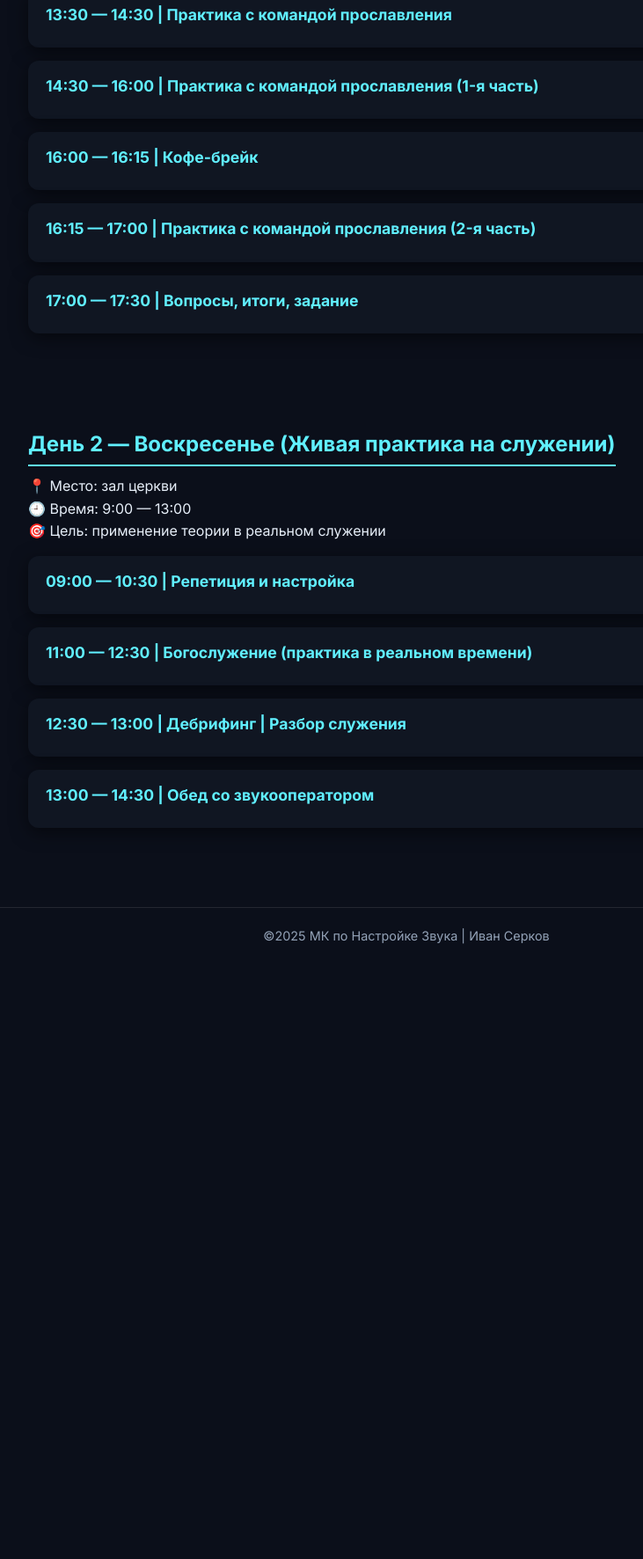
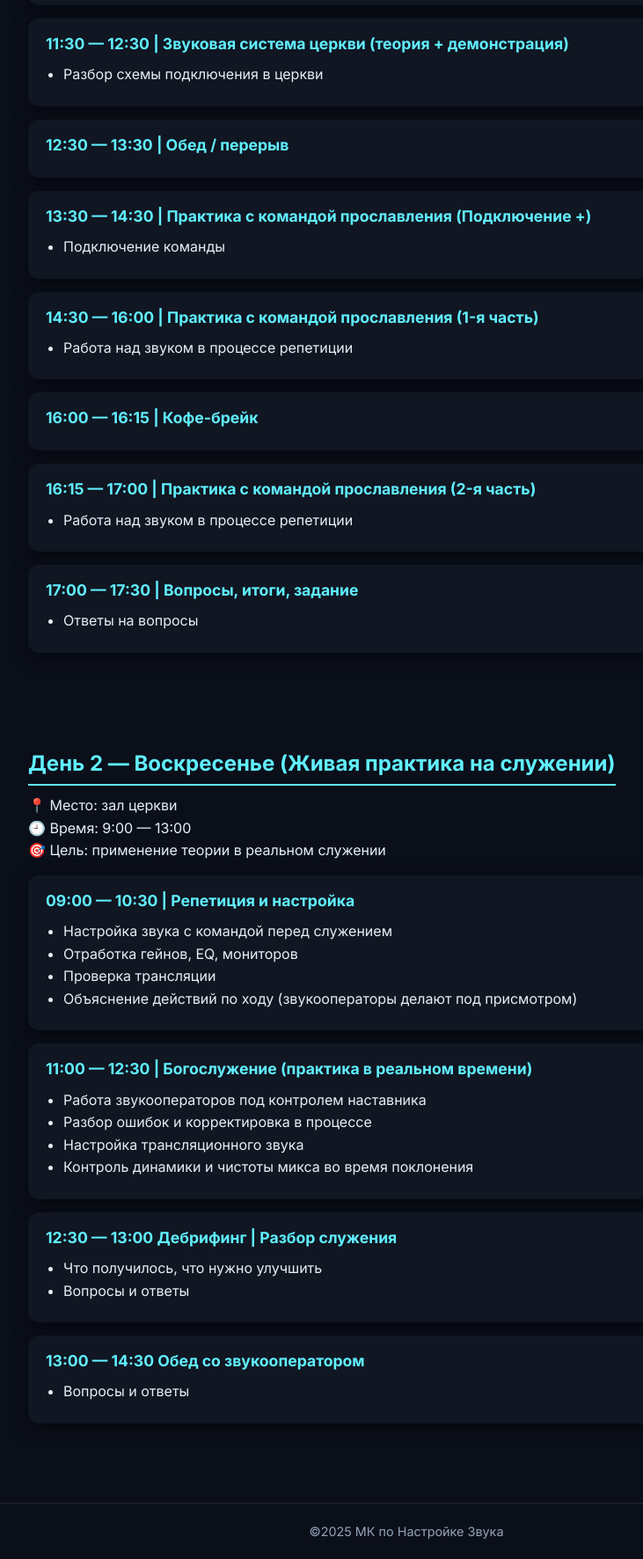
Before and after one commit to church-vn/mk_sound_check, a plain HTML site: page short.html in a window 1280 px wide. Shown: the part 915-2687 px from the top of the page at 88% size, without its empty margins (178-909 px from the left). Before the commit the page ends 2010 px from the top, so only its background shows below. Drawn offline with Linux system fonts and the light colour scheme.

Commit message:
dwonload_18_11_2025_5

```diff
--- a/short.html
+++ b/short.html
@@ -3,15 +3,17 @@
 <head>
 <meta charset="UTF-8">
 <meta name="viewport" content="width=device-width, initial-scale=1.0">
-<meta name="description" content="Программа мастер-класса по настройке звука в церкви: теория, практика с группой прославления, работа с микшерным пультом и трансляцией">
+<meta name="description" content="Программа мастер-класса по настройке звука в церкви: теория, практика с командой прославления, работа с микшерным пультом и трансляцией">
 <meta name="keywords" content="звук, мастер-класс, MixStation, Midas MR18, церковь, звукорежиссура, обучение, микшер, аудио">
 <meta name="author" content="Церковная школа звука">
 <title>МК по Настройке Звука</title>
 <link rel="icon" href="img/midas.jpg" type="image/jpeg">
 
+
+<!-- Open Graph / Social preview -->
 <meta property="og:type" content="website">
 <meta property="og:title" content="МК по Настройке Звука">
-<meta property="og:description" content="Программа мастер-класса по настройке звука в церкви: теория, практика с группой прославления, работа с микшерным пультом и трансляцией">
+<meta property="og:description" content="Программа мастер-класса по настройке звука в церкви: теория, практика с командой прославления, работа с микшерным пультом и трансляцией">
 <meta property="og:image" content="https://church-vn.github.io/mk_sound_check/img/midas.jpg">
 <meta property="og:url" content="https://church-vn.github.io/mk_sound_check/">
 <meta property="og:site_name" content="Церковная школа звука">
@@ -104,6 +106,11 @@
         color: var(--muted);
         margin-right: 5px;
     }
+    ul {
+        padding-left: 20px;
+        margin: 8px 0;
+        color: var(--text);
+    }
     footer {
         text-align: center;
         padding: 20px;
@@ -135,48 +142,46 @@
 
 <div class="container">
 
+
 <div class="day">
 <h2>День 1 — Суббота (Теория + Практика)</h2>
-<p>📍 Место: зал церкви<br>🕘 Время: 10:00 — 17:30<br>🎯 Цель: дать базу по теории звука, структуре системы и научить основополагающим навыкам настройки звука вживую. Дать рекомендации по настройке интерфейса App MixStation. Рассмотреть аспект работы в команде.</p>
-
+<p>📍 Место: зал церкви<br>🕘 Время: 10:00 — 17:30<br>🎯 Цель: дать базу по теории звука, структуре системы и научить основополагающим навыкам настройки звука вживую. Дать рекомендации по настройке интерфейса App MixStation. Рассмотреть аспект работы в команде (звукооператор - команда - пастор - другие звукооператоры).</p>
 <div class="session">
 <h3>10:00 — 10:30 | Введение</h3>
+<ul><li>Приветствие, представление ведущего МК.</li><li>Звукорежиссёр в служении</li><li>Принципы командной работы. Взаимодействие звукооператоров в команде, с командой, со спикерами</li><li>Существует ли профессиональная деформация у звукооператоров в контексте поклонения?</li></ul>
 </div>
-
 <div class="session">
 <h3>10:30 — 11:20 | Основы звука, теория</h3>
+<ul><li>Физика звука, частотные конфликты, частота, громкость, динамический диапазон, звуковое давление, какой уровень громкости является идеальным по db. Анализ акустики зала</li></ul>
 </div>
-
 <div class="session">
 <h3>11:20 — 11:30 | Кофе-брейк</h3>
 </div>
-
 <div class="session">
 <h3>11:30 — 12:30 | Звуковая система церкви (теория + демонстрация)</h3>
+<ul><li>Разбор схемы подключения в церкви</li></ul>
 </div>
-
 <div class="session">
 <h3>12:30 — 13:30 | Обед / перерыв</h3>
 </div>
-
 <div class="session">
-<h3>13:30 — 14:30 | Практика с командой прославления</h3>
+<h3>13:30 — 14:30 | Практика с командой прославления <br class="only_mobile">(Подключение +)</h3>
+<ul><li>Подключение команды</li></ul>
 </div>
-
 <div class="session">
-<h3>14:30 — 16:00 | Практика с командой прославления (1-я часть)</h3>
+<h3>14:30 — 16:00 | Практика с командой прославления <br class="only_mobile">(1-я часть)</h3>
+<ul><li>Работа над звуком в процессе репетиции</li></ul>
 </div>
-
 <div class="session">
 <h3>16:00 — 16:15 | Кофе-брейк</h3>
 </div>
-
 <div class="session">
-<h3>16:15 — 17:00 | Практика с командой прославления (2-я часть)</h3>
+<h3>16:15 — 17:00 | Практика с командой прославления <br class="only_mobile">(2-я часть)</h3>
+<ul><li>Работа над звуком в процессе репетиции</li></ul>
 </div>
-
 <div class="session">
 <h3>17:00 — 17:30 | Вопросы, итоги, задание</h3>
+<ul><li>Ответы на вопросы</li></ul>
 </div>
 </div>
 
@@ -185,26 +190,49 @@
 <h2>День 2 — Воскресенье (Живая практика на служении)</h2>
 <p>📍 Место: зал церкви<br>🕘 Время: 9:00 — 13:00<br>🎯 Цель: применение теории в реальном служении</p>
 
+
 <div class="session">
 <h3>09:00 — 10:30 | Репетиция и настройка</h3>
+<ul>
+<li>Настройка звука с командой перед служением</li>
+<li>Отработка гейнов, EQ, мониторов</li>
+<li>Проверка трансляции</li>
+<li>Объяснение действий по ходу (звукооператоры делают под присмотром)</li>
+</ul>
+</div>
+
+
+<div class="session">
+<h3>11:00 — 12:30 | Богослужение (практика в реальном времени)</h3>
+<ul>
+<li>Работа звукооператоров под контролем наставника</li>
+<li>Разбор ошибок и корректировка в процессе</li>
+<li>Настройка трансляционного звука</li>
+<li>Контроль динамики и чистоты микса во время поклонения</li>
+</ul>
+</div>
+
+
+<div class="session">
+<h3>12:30 — 13:00 Дебрифинг | Разбор служения</h3>
+<ul>
+<li>Что получилось, что нужно улучшить</li>
+<li>Вопросы и ответы</li>
+</ul>
 </div>
 
 <div class="session">
-<h3>11:00 — 12:30 | Богослужение (практика в реальном времени)</h3>
-</div>
-
-<div class="session">
-<h3>12:30 — 13:00 | Дебрифинг | Разбор служения</h3>
-</div>
-
-<div class="session">
-<h3>13:00 — 14:30 | Обед со звукооператором</h3>
+<h3>13:00 — 14:30 Обед со звукооператором</h3>
+<ul>
+<li>Вопросы и ответы</li>
+</ul>
 </div>
 </div>
 
+
 </div>
 
-<footer>©2025 МК по Настройке Звука | Иван Серков</footer>
+<footer>©2025 МК по Настройке Звука</footer>
 
 </body>
 </html>
```
Also changed, not shown: index.html (+6 -6 lines).
